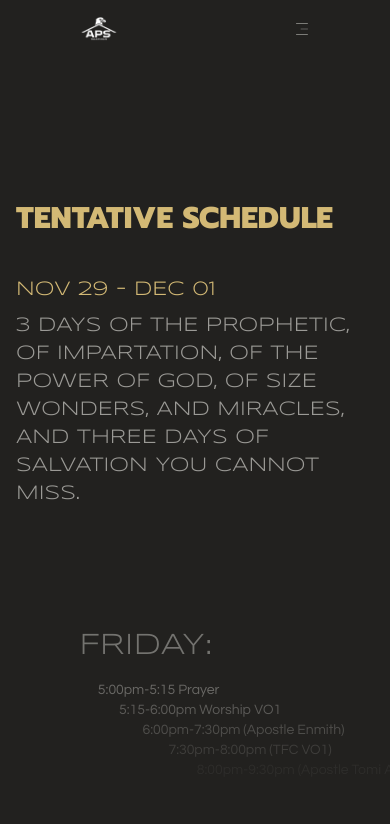
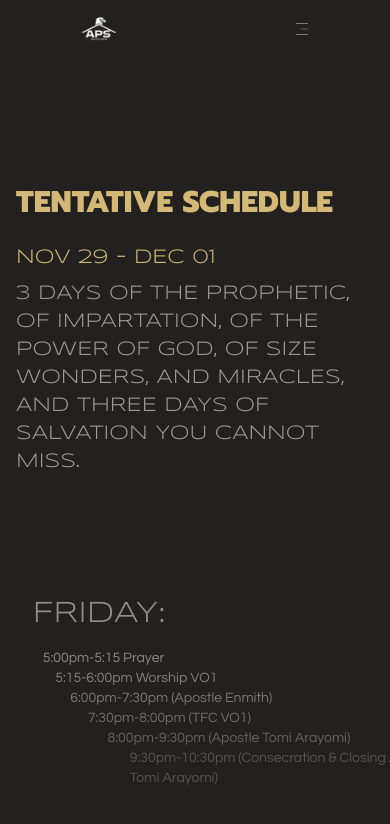
Before and after one commit to joel-kalema/table-0f-eagles, a Next.js app: page /tentative-chedule in a window 390 px wide. Shown: the top 824 px of the page. Built offline with nearby package versions, Linux system fonts and the light colour scheme.

Commit message:
update media query of the home page

```diff
--- a/app/(root)/tentative-chedule/page.jsx
+++ b/app/(root)/tentative-chedule/page.jsx
@@ -115,8 +115,8 @@ export default function TentativeSchedule() {
     return (
         <main className="">
             <Navbar />
-            <div className="lg:w-4/5 mx-auto pt-[10rem] lg:pt-[15rem] px-4 lg:px-20 text-xl overflow-hidden" ref={menuItemRef}>
-                <h1 data-scroll data-scroll-speed='0.6' className={`${title.className} uppercase text-3xl lg:text-5xl my-10 lg:my-20 text-[#d3b975]`}>Tentative Schedule</h1>
+            <div className="lg:w-4/5 mx-auto pt-[10rem] lg:pt-[15rem] px-4 lg:px-20 text-xl" ref={menuItemRef}>
+                <h1 data-scroll data-scroll-speed='0.6' className={`${title.className} uppercase text-3xl lg:text-5xl my-6 lg:my-20 text-[#d3b975]`}>Tentative Schedule</h1>
                 <p data-scroll data-scroll-speed='0.5' className={`${subTitle.className} uppercase text-xl md:text-3xl mb-2 text-[#d3b975]`}>Nov 29 - Dec 01</p>
                 <p data-scroll data-scroll-speed='0.4' className={`${subTitle.className} uppercase text-xl md:text-3xl mb-20 lg:w-3/4`}>3 days of the prophetic, of impartation, of the power of God, of size wonders, and miracles, and three days of Salvation you cannot miss.</p>
 
```
